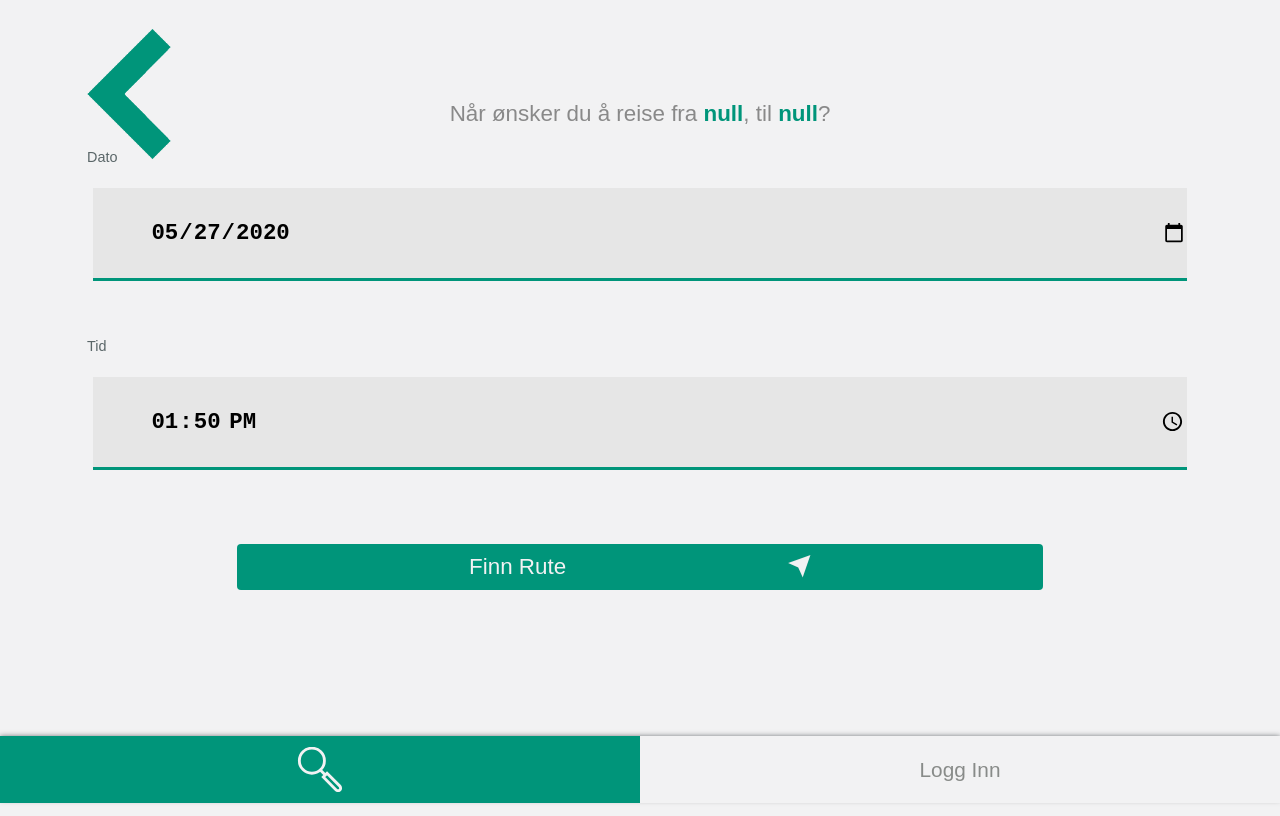
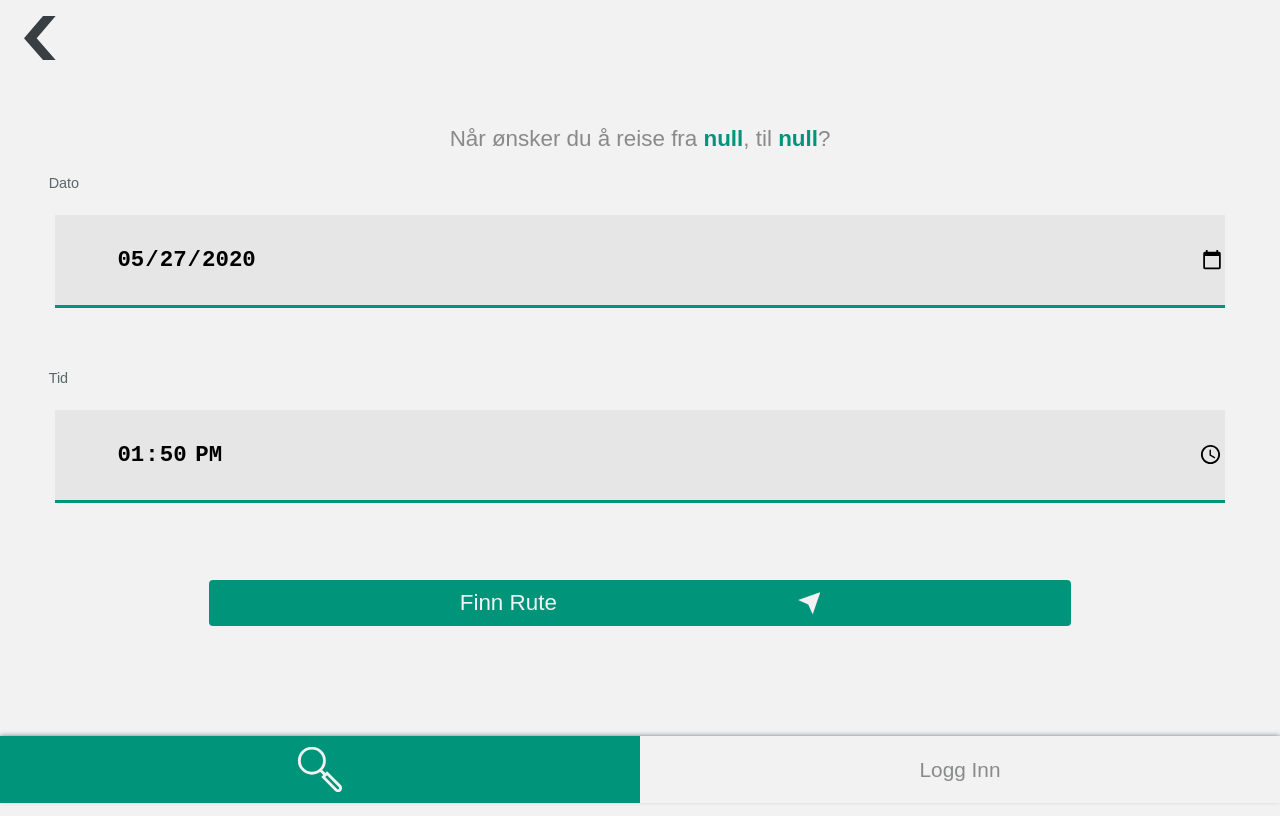
Before and after one commit to zamFe/Smidig, a website: page public/date-time.html in a window 1280 px wide. Drawn offline with Linux system fonts and the light colour scheme.

Commit message:
Fixed bug where back button redirected to wrong page, using history instead of actual link. Adjusted styling of Datetime

```diff
--- a/public/date-time.html
+++ b/public/date-time.html
@@ -10,15 +10,12 @@
     <title>Velg Dato og Tid</title>
 </head>
 <body>
-    <div id="page-container">
     <header>
-            <div id="back-tab-container" onclick="window.location.href='/'">
-                <img id="back-tab" src="res/img/icons/back.png" alt="">
-            </div>
+        <a onclick="window.location.href = '/'"><svg id="back-arrow" data-name="Return to search" xmlns="http://www.w3.org/2000/svg" viewBox="0 0 359.66 500"><path class="back-icon" d="M395.67,0" transform="translate(-55.2)"/><path class="back-icon" d="M414.86,0,199.52,252,414.86,500H271.52L55.2,252,271.52,0Z" transform="translate(-55.2)"/></svg></a>
+        <div class="pad"></div>
     </header>
 
     <section id="datetime-content">
-
         <div id="route-container">
             <p id="route"></p>
         </div>
@@ -41,7 +38,6 @@
             </div>
         </div>
     </section>
-    </div>
 
     <footer id="footer"></footer>
     <script src="src/footer.js"></script>
--- a/public/res/style/date-time.css
+++ b/public/res/style/date-time.css
@@ -25,32 +25,37 @@ a {
 
 /* Start of header */
 
-#back-tab-container {
-    height: 60%;
+header {
+    box-sizing: border-box;
+    margin: 1em 0;
+    padding: 0 1.5em 0 1.5em;
+    width: 100%;
+    display: flex;
+    flex-direction: row;
+    justify-content: space-evenly;
+}
+
+#back-arrow {
+    height: 5.5vh;
+    align-self: center;
+}
+
+.back-icon {
+    fill: #383e42;
+}
+
+.pad {
     width: 100%;
 }
 
-#back-tab {
-    position: absolute;
-    width: 12.2%;
-    left: 4%;
-    top: 2%;
-}
+/*  Datetime Start */
 
 #datetime-content{
-    grid-column: 2;
-    grid-row: 2;
-    height: 80%;
+    padding: 1.5em;
     display: flex;
     flex-direction: column;
     justify-content: start;
     align-items: center;
-}
-
-#page-container header {
-    grid-column: 2;
-    grid-row: 1;
-    text-align: center;
 }
 
 .datetime-header {
```
Also changed, not shown: public/route-details.html (+1 -1 lines). Lines whose indentation alone changed are shown as unchanged.
